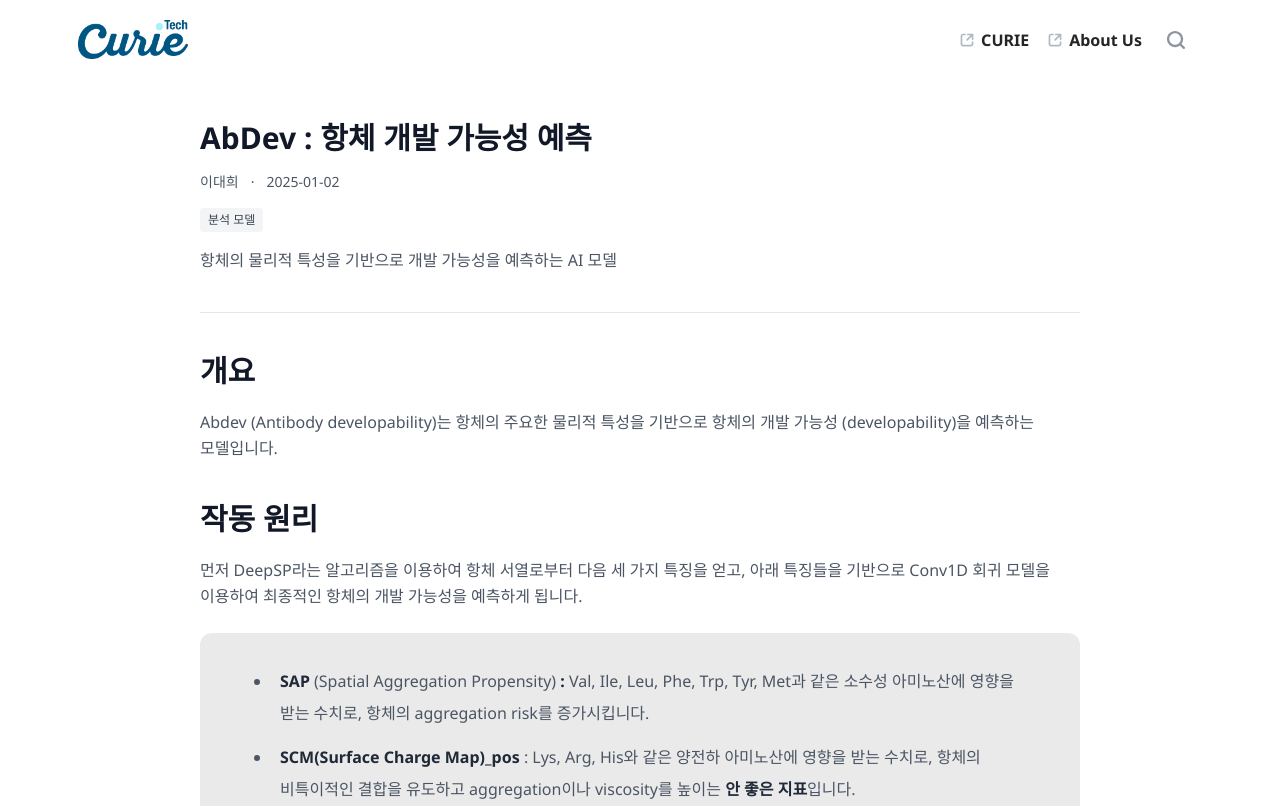
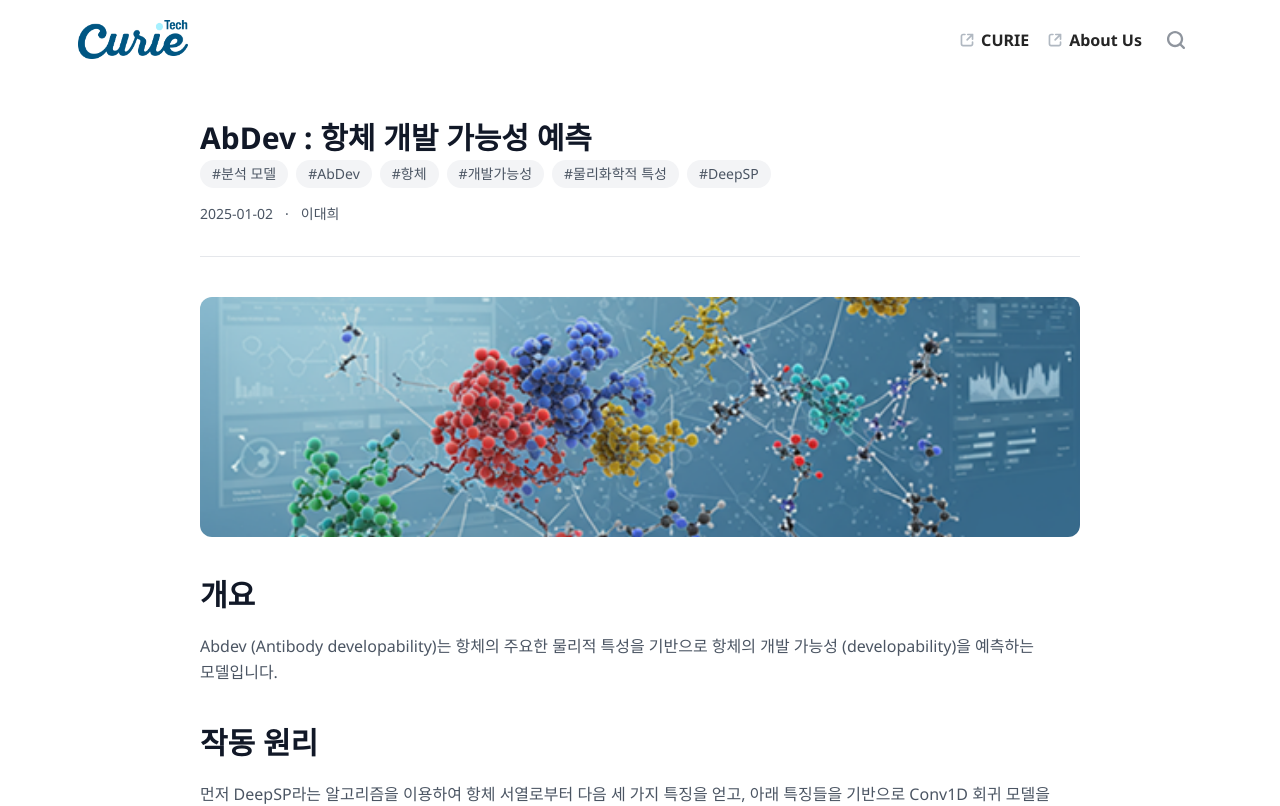
Before and after one commit to CONNECTS-SCV/CONNECTS-SCV.github.io, a Next.js app: page /post/abdev in a window 1280 px wide. Shown: the top 806 px of the page. Built offline with nearby package versions, Linux system fonts and the light colour scheme; no server answers.

Commit message:
[Refactor] Abdev, ADMET-AI 글 작성

```diff
--- a/src/app/post/[id]/page.tsx
+++ b/src/app/post/[id]/page.tsx
@@ -1,8 +1,8 @@
-import { notFound } from 'next/navigation';
-import { Metadata } from 'next';
-import { getPostBySlug, getAllPosts } from '@/lib/posts';
-import { getAuthor } from '@/data/authors';
-import { getCategoryLabel } from '@/lib/categoryMapping';
+import {notFound} from 'next/navigation';
+import {Metadata} from 'next';
+import {getPostBySlug, getAllPosts} from '@/lib/posts';
+import {getAuthor} from '@/data/authors';
+import {getCategoryLabel} from '@/lib/categoryMapping';
 import MarkdownContent from '@/components/post/MarkdownContent';
 
 // Generate static params for all posts
@@ -14,8 +14,8 @@ export async function generateStaticParams() {
 }
 
 // Generate metadata for SEO
-export async function generateMetadata({ params }: { params: Promise<{ id: string }> }): Promise<Metadata> {
-  const { id } = await params;
+export async function generateMetadata({params}: { params: Promise<{ id: string }> }): Promise<Metadata> {
+    const {id} = await params;
     const post = await getPostBySlug(id);
 
     if (!post) {
@@ -30,7 +30,7 @@ export async function generateMetadata({ params }: { params: Promise<{ id: strin
         title: `${post.metadata.title} | CONNECTS`,
         description: post.metadata.description || post.excerpt,
         keywords: post.metadata.tags?.join(', '),
-    authors: [{ name: author?.name || 'CONNECTS Team' }],
+        authors: [{name: author?.name || 'CONNECTS Team'}],
         openGraph: {
             title: post.metadata.title,
             description: post.metadata.description || post.excerpt,
@@ -73,8 +73,8 @@ export async function generateMetadata({ params }: { params: Promise<{ id: strin
 }
 
 // For Next.js 15, params are now a Promise
-export default async function PostPage({ params }: { params: Promise<{ id: string }> }) {
-  const { id } = await params;
+export default async function PostPage({params}: { params: Promise<{ id: string }> }) {
+    const {id} = await params;
     const post = await getPostBySlug(id);
 
     if (!post) {
@@ -87,57 +87,62 @@ export default async function PostPage({ params }: { params: Promise<{ id: strin
         <>
             <div className="w-[80%] mx-auto px-4 pt-10 pb-20">
                 {/* Header */}
-      <header className="mb-10">
-        <h1 className="font-bold text-3xl mb-4 text-gray-900" itemProp="headline">
+                <header className="mb-8">
+                    <h1 className="font-bold text-3xl mb-1 text-gray-900" itemProp="headline">
                         {String(post.metadata.title || '')}
                     </h1>
-        <meta itemProp="datePublished" content={post.metadata.date} />
-        <meta itemProp="author" content={author?.name || 'Unknown'} />
-
-        <div className="flex items-center gap-3 text-sm text-gray-600 mb-4">
-          <span>{String(author?.name || 'Unknown')}</span>
-          <span>·</span>
-          <span>{String(post.metadata.date || '')}</span>
-        </div>
+                    <meta itemProp="datePublished" content={post.metadata.date}/>
+                    <meta itemProp="author" content={author?.name || 'Unknown'}/>
 
                     <div className="flex flex-wrap gap-2 mb-4">
                         {Array.isArray(post.metadata.categories) && post.metadata.categories.map((category: string) => (
                             <span
                                 key={String(category)}
-              className="bg-gray-100 text-gray-700 px-2 py-1 rounded text-xs"
+                                className="bg-gray-100 text-gray-600 px-3 py-1 rounded-full text-sm"
                             >
-              {getCategoryLabel(String(category))}
+              #{getCategoryLabel(String(category))}
             </span>
                         ))}
-        </div>
-
-        <p className="text-gray-600">
-          {String(post.metadata.description || '')}
-        </p>
-      </header>
-
-      <hr className="border-t border-gray-200 mb-10" />
-
-      {/* Content with structured data */}
-      <article itemScope itemType="http://schema.org/BlogPosting">
-        <MarkdownContent content={String(post.content || '')} />
-      </article>
-
-      {/* Tags */}
-      {Array.isArray(post.metadata.tags) && post.metadata.tags.length > 0 && (
-        <div className="mt-10 pt-6 border-t border-gray-200">
-          <div className="flex flex-wrap gap-2">
-            {post.metadata.tags.map((tag: string) => (
+                        {Array.isArray(post.metadata.tags) && post.metadata.tags.length > 0 &&
+                            post.metadata.tags.map((tag: string) => (
                                 <span
                                     key={String(tag)}
                                     className="bg-gray-100 text-gray-600 px-3 py-1 rounded-full text-sm"
                                 >
                 #{String(tag)}
               </span>
-            ))}
+                            ))
+                        }
                     </div>
+
+                    <div className="flex items-center gap-3 text-sm text-gray-600">
+                        <span>{String(post.metadata.date || '')}</span>
+                        <span>·</span>
+                        <span>{String(author?.name || 'Unknown')}</span>
+                    </div>
+
+                    {/*<p className="text-gray-600">*/}
+                    {/*  {String(post.metadata.description || '')}*/}
+                    {/*</p>*/}
+                </header>
+
+                <hr className="border-t border-gray-200 mb-10"/>
+
+                {post.metadata.thumbnail && (
+                    <div className="w-full h-60 relative mb-10">
+                        <img
+                            src={post.metadata.thumbnail}
+                            alt={String(post.metadata.title || 'Post') + " thumbnail"}
+                            className="w-full h-60 object-cover rounded-xl"
+                        />
                     </div>
                 )}
+
+                {/* Content with structured data */}
+                <article itemScope itemType="http://schema.org/BlogPosting">
+                    <MarkdownContent content={String(post.content || '')}/>
+                </article>
+
 
                 {/* Navigation */}
                 <div className="mt-10 pt-6 border-t border-gray-200">
@@ -145,8 +150,10 @@ export default async function PostPage({ params }: { params: Promise<{ id: strin
                         href="/"
                         className="inline-flex items-center gap-2 px-4 py-2 rounded-lg bg-gray-100 hover:bg-gray-200 transition-colors text-gray-700 hover:text-gray-900 font-medium"
                     >
-          <svg className="w-5 h-5" fill="none" stroke="currentColor" viewBox="0 0 24 24" xmlns="http://www.w3.org/2000/svg">
-            <path strokeLinecap="round" strokeLinejoin="round" strokeWidth={2} d="M10 19l-7-7m0 0l7-7m-7 7h18" />
+                        <svg className="w-5 h-5" fill="none" stroke="currentColor" viewBox="0 0 24 24"
+                             xmlns="http://www.w3.org/2000/svg">
+                            <path strokeLinecap="round" strokeLinejoin="round" strokeWidth={2}
+                                  d="M10 19l-7-7m0 0l7-7m-7 7h18"/>
                         </svg>
                         목록으로 돌아가기
                     </a>
--- a/src/components/post/PostListClient.tsx
+++ b/src/components/post/PostListClient.tsx
@@ -14,6 +14,7 @@ interface Post {
         slug: string;
         tags: string[];
         categories: string[];
+        thumbnail?: string;
     };
     excerpt: string;
     author: {
@@ -146,9 +147,9 @@ export function PostListClient({ initialPosts }: PostListClientProps) {
                                         </div>
                                     </div>
                                     <img
-                                        src={"/image/curie_tech.webp"}
+                                        src={post.metadata.thumbnail || "/image/default.webp"}
                                         alt={String(post.metadata.title || 'Post') + " thumbnail"}
-                                        className="w-full sm:w-32 h-24 sm:h-20 rounded-lg object-contain flex-shrink-0"
+                                        className="w-full sm:w-32 h-24 sm:h-20 rounded-lg object-cover flex-shrink-0"
                                     />
                                 </Link>
                             </div>
--- a/src/posts/abdev.md
+++ b/src/posts/abdev.md
@@ -6,7 +6,7 @@ categories: [analysis]
 tags: [AbDev, 항체, 개발가능성, 물리화학적 특성, DeepSP]
 author: "author1"
 date: "2025-01-02"
-thumbnail: "/image/abdev-thumbnail.png"
+thumbnail: "/image/default.webp"
 ---
 
 ## 개요
--- a/src/posts/admet-ai.md
+++ b/src/posts/admet-ai.md
@@ -6,7 +6,7 @@ categories: [analysis]
 tags: [ADMET-AI, 저분자, 화합물, ADMET, 독성예측, ChEMBL, PubChem, DrugBank]
 author: "author1"
 date: "2025-01-03"
-thumbnail: "/image/admet-ai-thumbnail.png"
+thumbnail: "/image/default.webp"
 ---
 
 ## 개요
```
Also changed, not shown: public/image/default.webp (added). Lines whose indentation alone changed are shown as unchanged.
